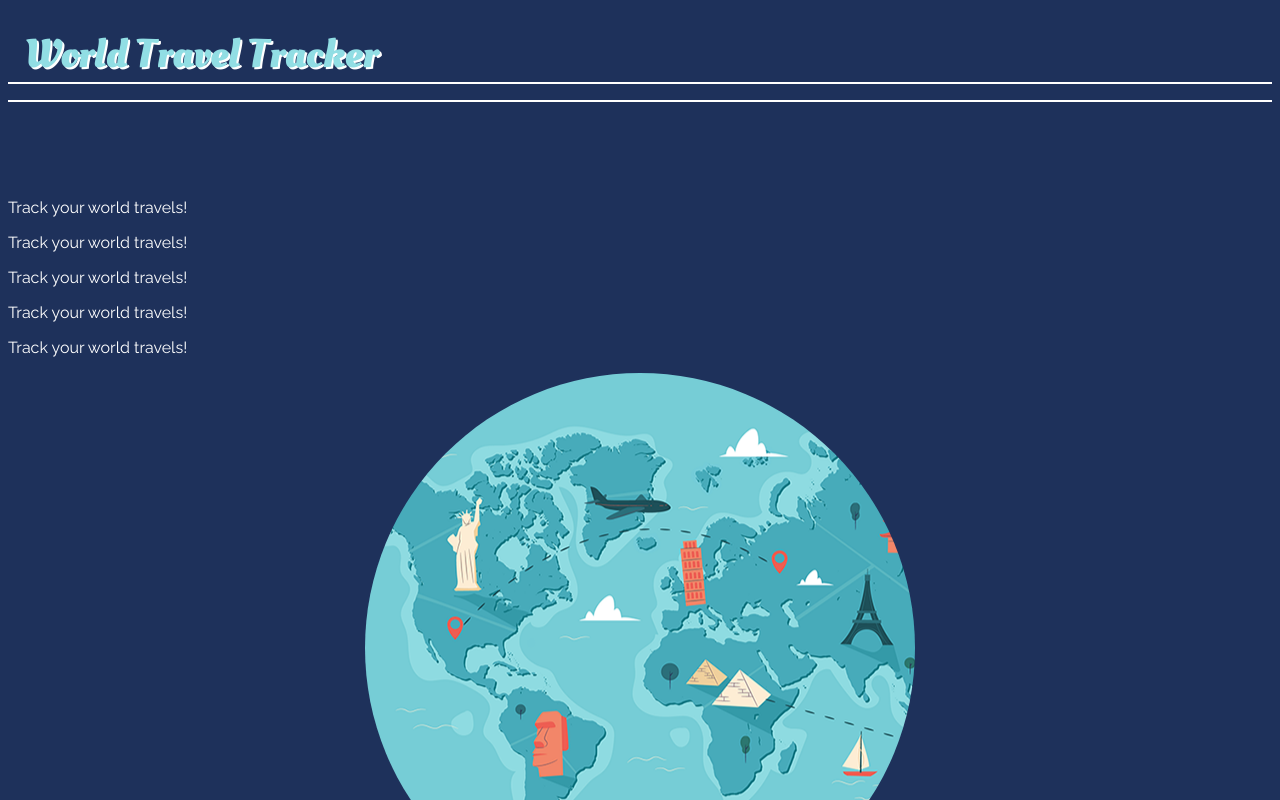
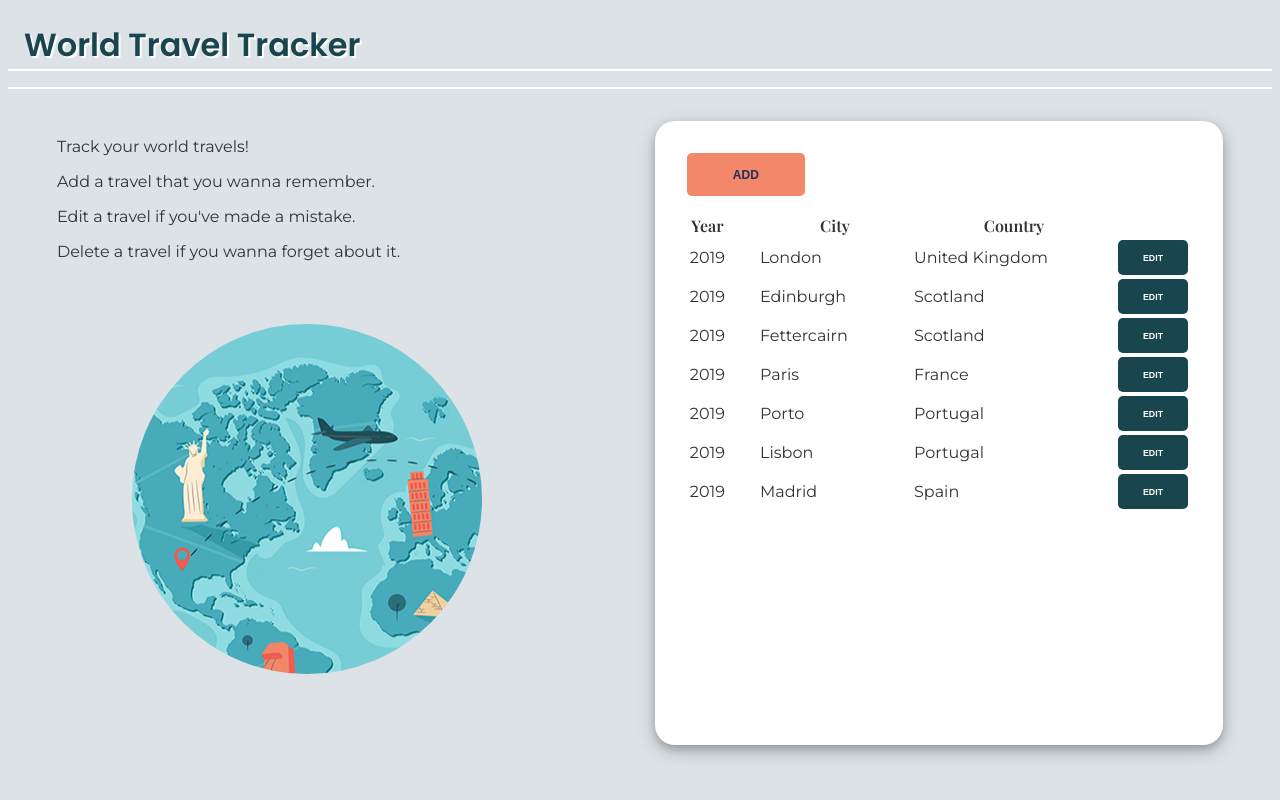
Before and after one commit to sarahg813/crud-travel-tracker, a React (Create React App) app: page / in a window 1280 px wide. Shown: the top 800 px of the page. Built offline with nearby package versions, Linux system fonts and the light colour scheme.

Commit message:
fixed styling

```diff
--- a/public/index.html
+++ b/public/index.html
@@ -8,7 +8,7 @@
     <meta name="description" content="World Travel Tracker Web App" />
 
     <link
-      href="https://fonts.googleapis.com/css2?family=Oleo+Script:wght@700&family=Playfair+Display:wght@600&family=Raleway&display=swap"
+      href="https://fonts.googleapis.com/css2?family=Poppins:wght@600&family=Playfair+Display:wght@600&family=Montserrat&display=swap"
       rel="stylesheet"
     />
 
--- a/src/components/About/About.js
+++ b/src/components/About/About.js
@@ -2,12 +2,11 @@ import React from "react";
 
 const About = () => {
   return (
-    <div>
-      <p className="about">Track your world travels!</p>
-      <p className="about">Track your world travels!</p>
-      <p className="about">Track your world travels!</p>
-      <p className="about">Track your world travels!</p>
-      <p className="about">Track your world travels!</p>
+    <div className="about-container">
+      <p>Track your world travels!</p>
+      <p>Add a travel that you wanna remember.</p>
+      <p>Edit a travel if you've made a mistake.</p>
+      <p>Delete a travel if you wanna forget about it.</p>
     </div>
   );
 };
--- a/src/stylesheets/abstracts/_variables.scss
+++ b/src/stylesheets/abstracts/_variables.scss
@@ -3,6 +3,7 @@
 $cottonblue: #e1e8ef;
 $darkslategray: #1c2f45;
 $darkgreen: #18454e;
+$lightblue: #dce2e5;
 $lightgray: #cacaca;
 $lightpink: #feeae5;
 $lightseablue: #239acc;
@@ -15,6 +16,6 @@ $whitesmoke: #ececec;
 $beige: #fdebd3;
 
 //fonts
-$font-stack-primary: "Raleway", sans-serif;
-$font-stack-secondary: "Oleo Script", cursive;
+$font-stack-primary: "Montserrat", sans-serif;
+$font-stack-secondary: "Poppins", cursive;
 $font-stack-tertiary: "Playfair Display", serif;
--- a/src/stylesheets/components/_About.scss
+++ b/src/stylesheets/components/_About.scss
@@ -1,3 +1,9 @@
-.about {
-  color: $white;
+.about-container {
+  width: 200px;
+  @include bp(md) {
+    width: 300px;
+  }
+  @include bp(lg) {
+    width: 500px;
+  }
 }
--- a/src/stylesheets/components/_Globe.scss
+++ b/src/stylesheets/components/_Globe.scss
@@ -7,9 +7,14 @@
   // Background vector created by freepik - www.freepik.com
   animation: rotate 25s linear infinite;
 
+  @include bp(md) {
+    width: 250px;
+    height: 250px;
+  }
+
   @include bp(lg) {
-    width: 550px;
-    height: 550px;
+    width: 350px;
+    height: 350px;
     background: url(/images/world_map_large.png);
   }
 }
--- a/src/stylesheets/components/_Header.scss
+++ b/src/stylesheets/components/_Header.scss
@@ -3,14 +3,14 @@
   border-bottom: 2px solid $white;
   margin-bottom: 1rem;
   h1 {
-    color: $skyblue;
+    color: $darkgreen;
     font-family: $font-stack-secondary;
-    font-size: 2rem;
+    font-size: 1.75rem;
     text-shadow: 2px 2px $white;
     margin-bottom: -0.01rem;
 
     @include bp(lg) {
-      font-size: 2.5rem;
+      font-size: 2rem;
       margin-left: 1rem;
     }
   }
--- a/src/stylesheets/components/_TravelsTable.scss
+++ b/src/stylesheets/components/_TravelsTable.scss
@@ -4,12 +4,12 @@
   overflow: auto;
   padding: 0.5rem;
   box-shadow: 0 4px 8px 0 rgba(0, 0, 0, 0.2), 0 6px 20px 0 rgba(0, 0, 0, 0.19);
-  border-radius: 5px;
+  border-radius: 20px;
 
   @include bp(lg) {
-    width: 600px;
     padding: 2rem;
     height: 70vh;
+    margin-bottom: 1rem;
   }
 }
 
--- a/src/stylesheets/pages/_app.scss
+++ b/src/stylesheets/pages/_app.scss
@@ -4,23 +4,31 @@
 
 .app__body {
   display: flex;
-  flex-direction: column;
   margin-top: 1rem;
   width: 100%;
   margin-bottom: 2rem;
 
+  @include bp(md) {
+    margin-top: 1rem;
+    justify-content: space-around;
+  }
+
   @include bp(lg) {
-    justify-content: space-around;
-    margin-top: 5rem;
+    margin-top: 2rem;
     height: 75vh;
   }
 }
 
 .app__left-inner {
   display: flex;
-  justify-content: center;
+  justify-content: space-between;
+
+  @include bp(md) {
+    flex-direction: column;
+  }
 
   @include bp(lg) {
     flex-direction: column;
+    justify-content: center;
   }
 }
--- a/src/stylesheets/pages/_index.scss
+++ b/src/stylesheets/pages/_index.scss
@@ -1,5 +1,5 @@
 body {
-  background-color: $midnightblue;
+  background-color: $lightblue;
   color: #333333;
   font-family: $font-stack-primary;
 }
```
